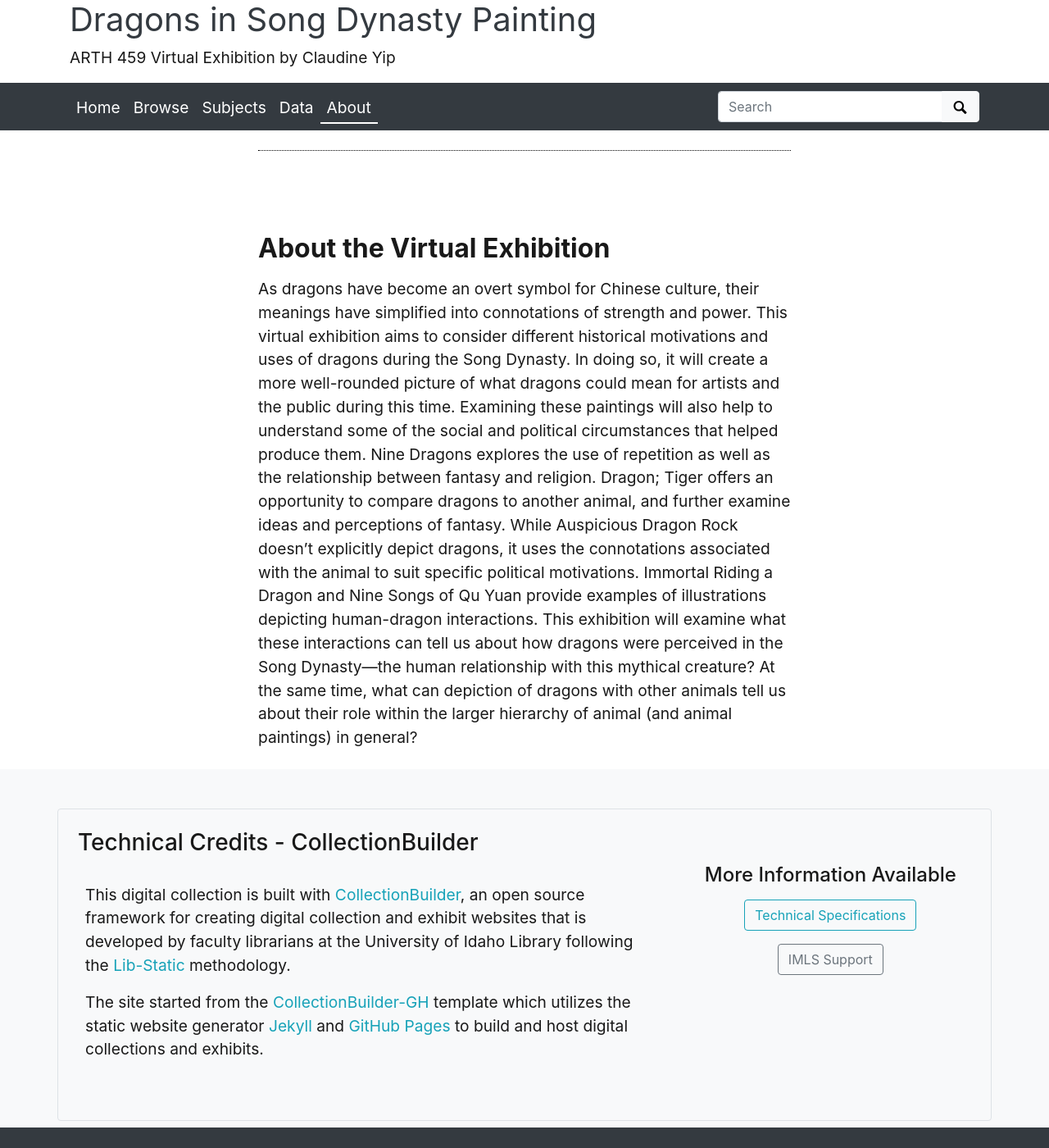
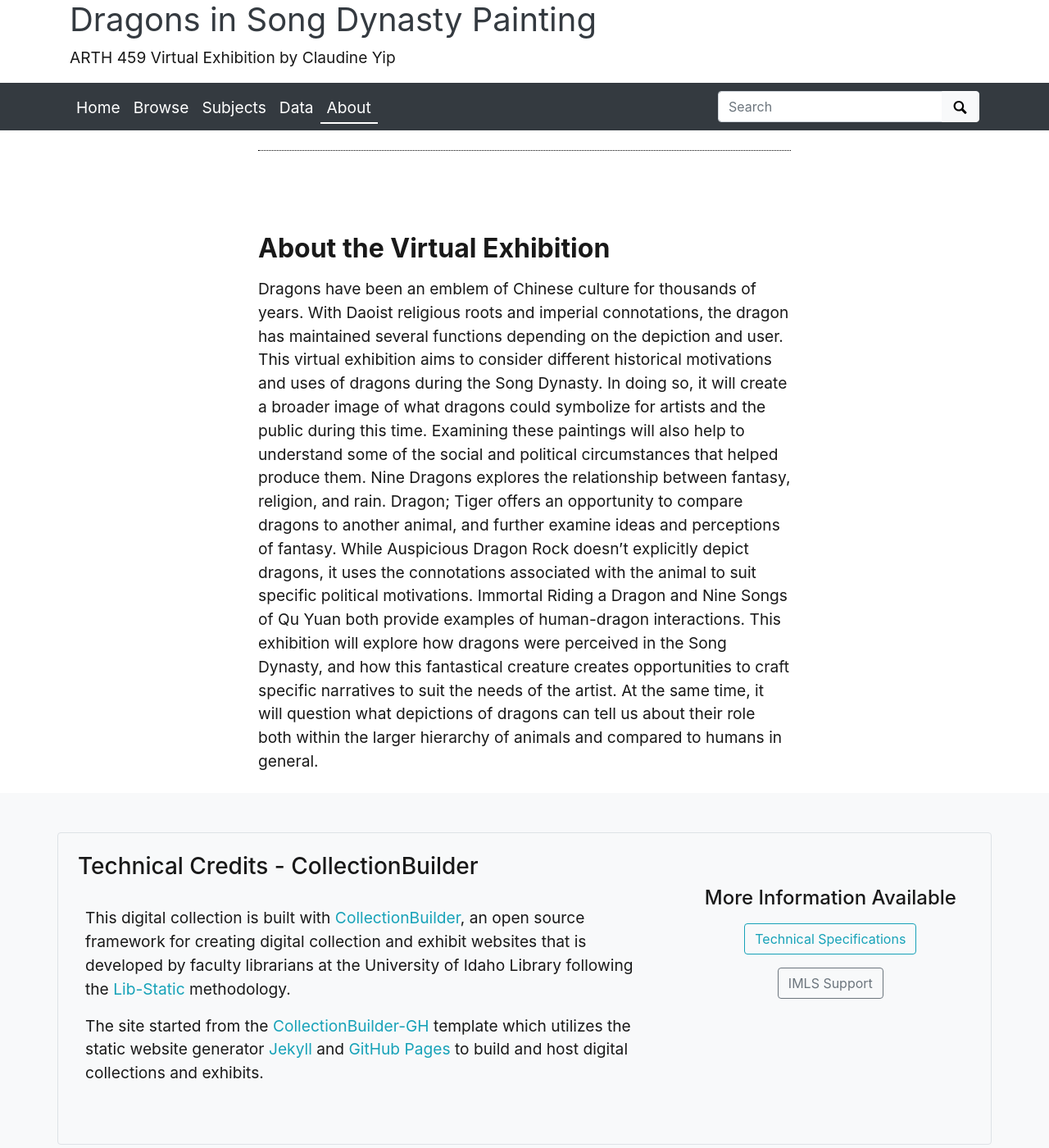
Before and after one commit to claudineyip/virtual_exhibition, a Jekyll site: the page built from pages/about.md, in a window 1280 px wide and 1400 px high. Shown: the whole window at 82% size. Built offline with Jekyll 4.4.1, drawn with Linux system fonts in a browser that asks for light colours.

Commit message:
Update about.md

```diff
--- a/pages/about.md
+++ b/pages/about.md
@@ -10,4 +10,6 @@ credits: true
 
 ## About the Virtual Exhibition
 
-As dragons have become an overt symbol for Chinese culture, their meanings have simplified into connotations of strength and power. This virtual exhibition aims to consider different historical motivations and uses of dragons during the Song Dynasty. In doing so, it will create a more well-rounded picture of what dragons could mean for artists and the public during this time. Examining these paintings will also help to understand some of the social and political circumstances that helped produce them. Nine Dragons explores the use of repetition as well as the relationship between fantasy and religion. Dragon; Tiger offers an opportunity to compare dragons to another animal, and further examine ideas and perceptions of fantasy. While Auspicious Dragon Rock doesn’t explicitly depict dragons, it uses the connotations associated with the animal to suit specific political motivations. Immortal Riding a Dragon and Nine Songs of Qu Yuan provide examples of illustrations depicting human-dragon interactions. This exhibition will examine what these interactions can tell us about how dragons were perceived in the Song Dynasty—the human relationship with this mythical creature? At the same time, what can depiction of dragons with other animals tell us about their role within the larger hierarchy of animal (and animal paintings) in general?
+Dragons have been an emblem of Chinese culture for thousands of years. With Daoist religious roots and imperial connotations, the dragon has maintained several functions depending on the depiction and user. This virtual exhibition aims to consider different historical motivations and uses of dragons during the Song Dynasty. In doing so, it will create a broader image of what dragons could symbolize for artists and the public during this time. Examining these paintings will also help to understand some of the social and political circumstances that helped produce them.
+Nine Dragons explores the relationship between fantasy, religion, and rain. Dragon; Tiger offers an opportunity to compare dragons to another animal, and further examine ideas and perceptions of fantasy. While Auspicious Dragon Rock doesn’t explicitly depict dragons, it uses the connotations associated with the animal to suit specific political motivations. Immortal Riding a Dragon and Nine Songs of Qu Yuan both provide examples of human-dragon interactions.
+This exhibition will explore how dragons were perceived in the Song Dynasty, and how this fantastical creature creates opportunities to craft specific narratives to suit the needs of the artist. At the same time, it will question what depictions of dragons can tell us about their role both within the larger hierarchy of animals and compared to humans in general.
```
